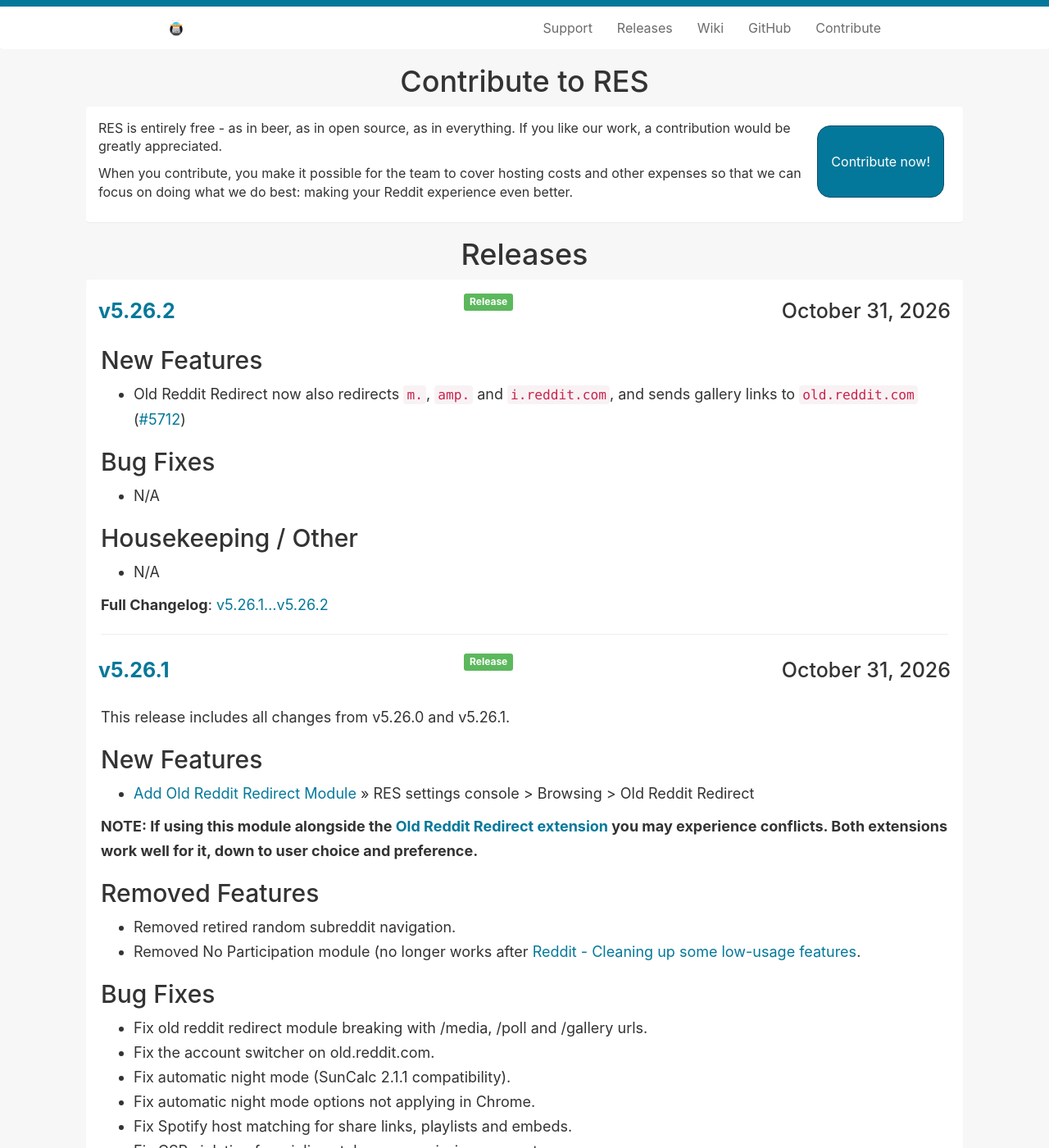
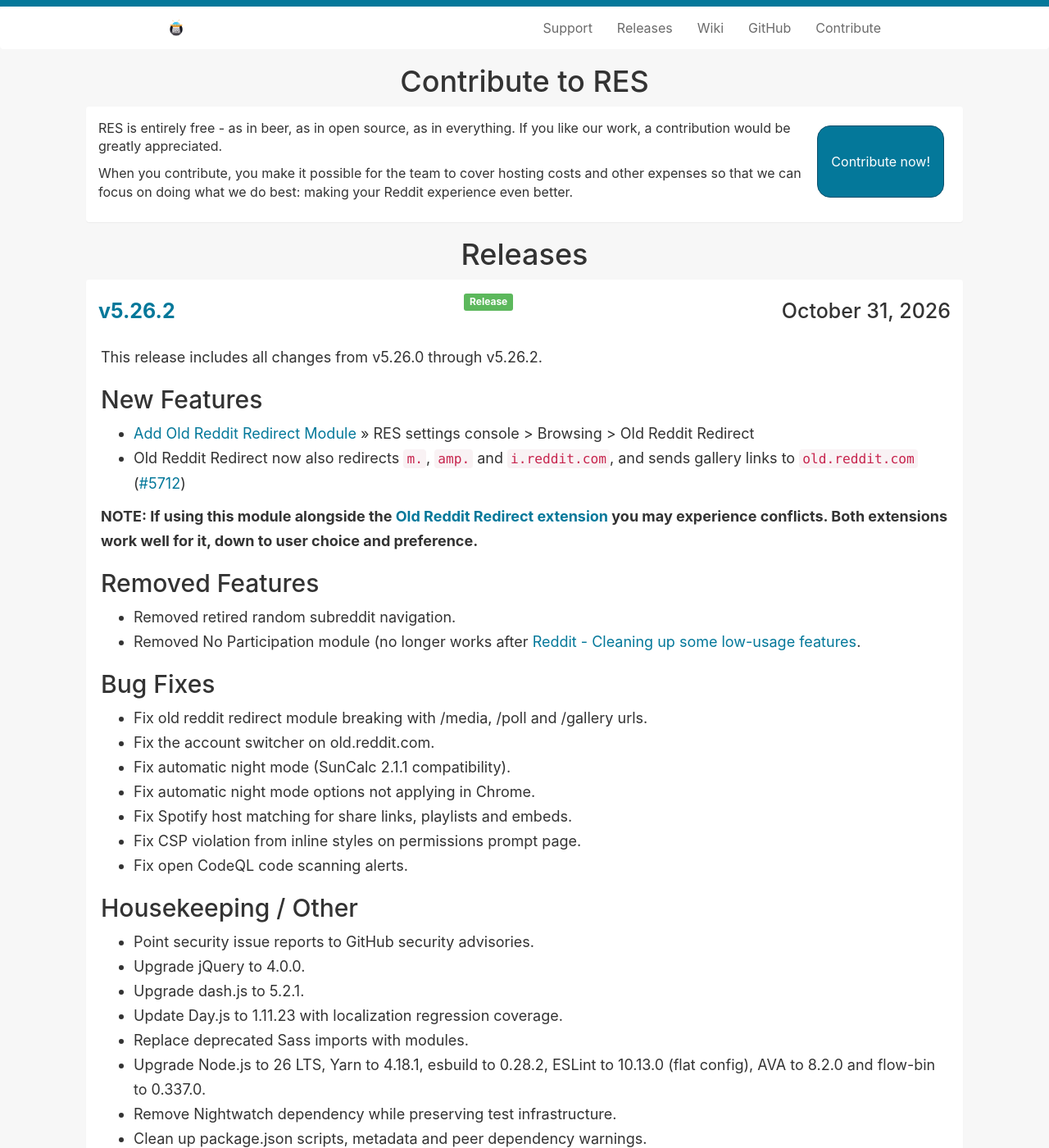
Before and after one commit to Reddit-Enhancement-Suite/Reddit-Enhancement-Suite.github.io, a Jekyll site: the page built from releases.html, in a window 1280 px wide and 1400 px high. Shown: the whole window at 82% size. Built offline with Jekyll 4.4.1, drawn with Linux system fonts in a browser that asks for light colours; part of the change alters nothing that is shown; some of the changed text lies outside the part shown.

Commit message:
Merge release notes into v5.26.2
Co-authored-by: benmcgarry <9434920+benmcgarry@users.noreply.github.com>

```diff
--- a/_posts/2026-10-31-5261.md
+++ /dev/null
@@ -1,44 +0,0 @@
----
-layout: releases
-title:  v5.26.1
-permalink: releases/5.26.1
-tags:
-- Release
----
-
-This release includes all changes from v5.26.0 and v5.26.1.
-
-### New Features
-
-- [Add Old Reddit Redirect Module](https://old.reddit.com/r/Enhancement/#res:settings/oldRedditRedirect) >> RES settings console > Browsing > Old Reddit Redirect
-
-**NOTE: If using this module alongside the [Old Reddit Redirect extension](https://github.com/tom-james-watson/old-reddit-redirect) you may experience conflicts. Both extensions work well for it, down to user choice and preference.**
-
-### Removed Features
-
-- Removed retired random subreddit navigation.
-- Removed No Participation module (no longer works after [Reddit - Cleaning up some low-usage features](https://www.reddit.com/r/help/comments/1fojw02/cleaning_up_some_lowusage_features/).
-
-### Bug Fixes
-
-- Fix old reddit redirect module breaking with /media, /poll and /gallery urls.
-- Fix the account switcher on old.reddit.com.
-- Fix automatic night mode (SunCalc 2.1.1 compatibility).
-- Fix automatic night mode options not applying in Chrome.
-- Fix Spotify host matching for share links, playlists and embeds.
-- Fix CSP violation from inline styles on permissions prompt page.
-- Fix open CodeQL code scanning alerts.
-
-### Housekeeping / Other
-
-- Point security issue reports to GitHub security advisories.
-- Upgrade jQuery to 4.0.0.
-- Upgrade dash.js to 5.2.1.
-- Update Day.js to 1.11.23 with localization regression coverage.
-- Replace deprecated Sass imports with modules.
-- Upgrade Node.js to 26 LTS, Yarn to 4.18.1, esbuild to 0.28.2, ESLint to 10.13.0 (flat config), AVA to 8.2.0 and flow-bin to 0.337.0.
-- Remove Nightwatch dependency while preserving test infrastructure.
-- Clean up package.json scripts, metadata and peer dependency warnings.
-- Misc dependency updates.
-
-**Full Changelog**: [v5.24.14...v5.26.1](https://github.com/honestbleeps/Reddit-Enhancement-Suite/compare/v5.24.14...v5.26.1)
--- a/_posts/2026-10-31-5262.md
+++ b/_posts/2026-10-31-5262.md
@@ -6,16 +6,40 @@ tags:
 - Release
 ---
 
+This release includes all changes from v5.26.0 through v5.26.2.
+
 ### New Features
 
+- [Add Old Reddit Redirect Module](https://old.reddit.com/r/Enhancement/#res:settings/oldRedditRedirect) >> RES settings console > Browsing > Old Reddit Redirect
 - Old Reddit Redirect now also redirects `m.`, `amp.` and `i.reddit.com`, and sends gallery links to `old.reddit.com` ([#5712](https://github.com/honestbleeps/Reddit-Enhancement-Suite/pull/5712))
+
+**NOTE: If using this module alongside the [Old Reddit Redirect extension](https://github.com/tom-james-watson/old-reddit-redirect) you may experience conflicts. Both extensions work well for it, down to user choice and preference.**
+
+### Removed Features
+
+- Removed retired random subreddit navigation.
+- Removed No Participation module (no longer works after [Reddit - Cleaning up some low-usage features](https://www.reddit.com/r/help/comments/1fojw02/cleaning_up_some_lowusage_features/).
 
 ### Bug Fixes
 
-- N/A
+- Fix old reddit redirect module breaking with /media, /poll and /gallery urls.
+- Fix the account switcher on old.reddit.com.
+- Fix automatic night mode (SunCalc 2.1.1 compatibility).
+- Fix automatic night mode options not applying in Chrome.
+- Fix Spotify host matching for share links, playlists and embeds.
+- Fix CSP violation from inline styles on permissions prompt page.
+- Fix open CodeQL code scanning alerts.
 
 ### Housekeeping / Other
 
-- N/A
+- Point security issue reports to GitHub security advisories.
+- Upgrade jQuery to 4.0.0.
+- Upgrade dash.js to 5.2.1.
+- Update Day.js to 1.11.23 with localization regression coverage.
+- Replace deprecated Sass imports with modules.
+- Upgrade Node.js to 26 LTS, Yarn to 4.18.1, esbuild to 0.28.2, ESLint to 10.13.0 (flat config), AVA to 8.2.0 and flow-bin to 0.337.0.
+- Remove Nightwatch dependency while preserving test infrastructure.
+- Clean up package.json scripts, metadata and peer dependency warnings.
+- Misc dependency updates.
 
-**Full Changelog**: [v5.26.1...v5.26.2](https://github.com/honestbleeps/Reddit-Enhancement-Suite/compare/v5.26.1...v5.26.2)
+**Full Changelog**: [v5.24.14...v5.26.2](https://github.com/honestbleeps/Reddit-Enhancement-Suite/compare/v5.24.14...v5.26.2)
```
